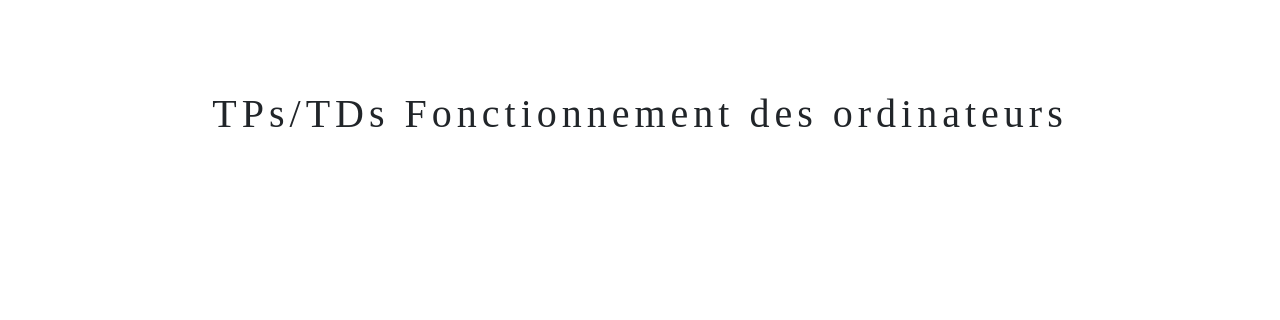
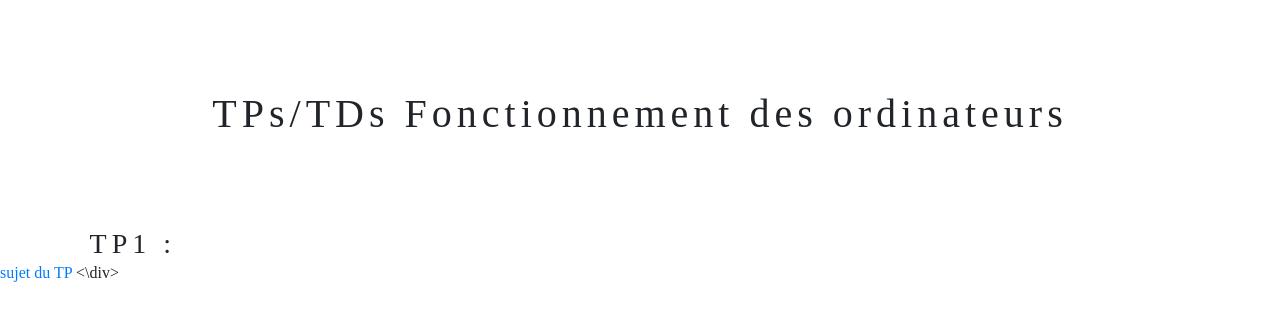
Before and after one commit to redalamphd/redalamphd.github.io, a plain HTML site: page index.html in a window 1280 px wide. Drawn offline with nearby package versions, Linux system fonts and the light colour scheme.

Commit message:
Update index.html

```diff
--- a/index.html
+++ b/index.html
@@ -21,5 +21,9 @@
     <blockquote class="blockquote text-center">
       <h1 class="mb-0">TPs/TDs Fonctionnement des ordinateurs </h1>
   </blockquote>
+    <h3 class="mb-0">TP1 : </h3>
+    <div>
+      <a href="https://drive.google.com/file/d/1pCGVYshwK_LN5dQg7eCaxjY2ciRpQySo/view?usp=sharing">sujet du TP</a>
+      <\div>
   </body>
 </html>
```
